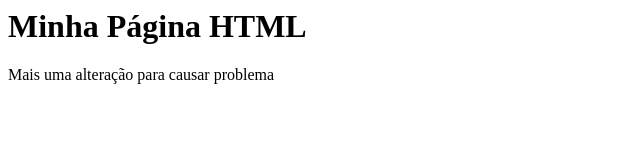
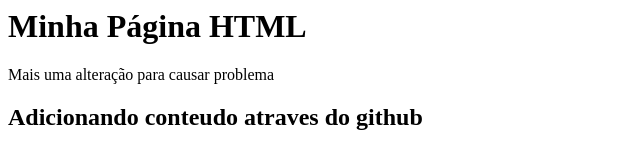
Before and after one commit to vivyribeiro/gama-no-github, a plain HTML site: page index.html in a window 1280 px wide. Shown: the whole page, without its empty margins (0-640 px from the left). Drawn offline with Linux system fonts and the light colour scheme.

Commit message:
Conteúdo adicionado pelo github

```diff
--- a/index.html
+++ b/index.html
@@ -2,5 +2,6 @@
   <body>
     <h1>Minha Página HTML</h1>
     <p>Mais uma alteração para causar problema</p>
+    <h2>Adicionando conteudo atraves do github</h2>
   </body>
 </html>
```
